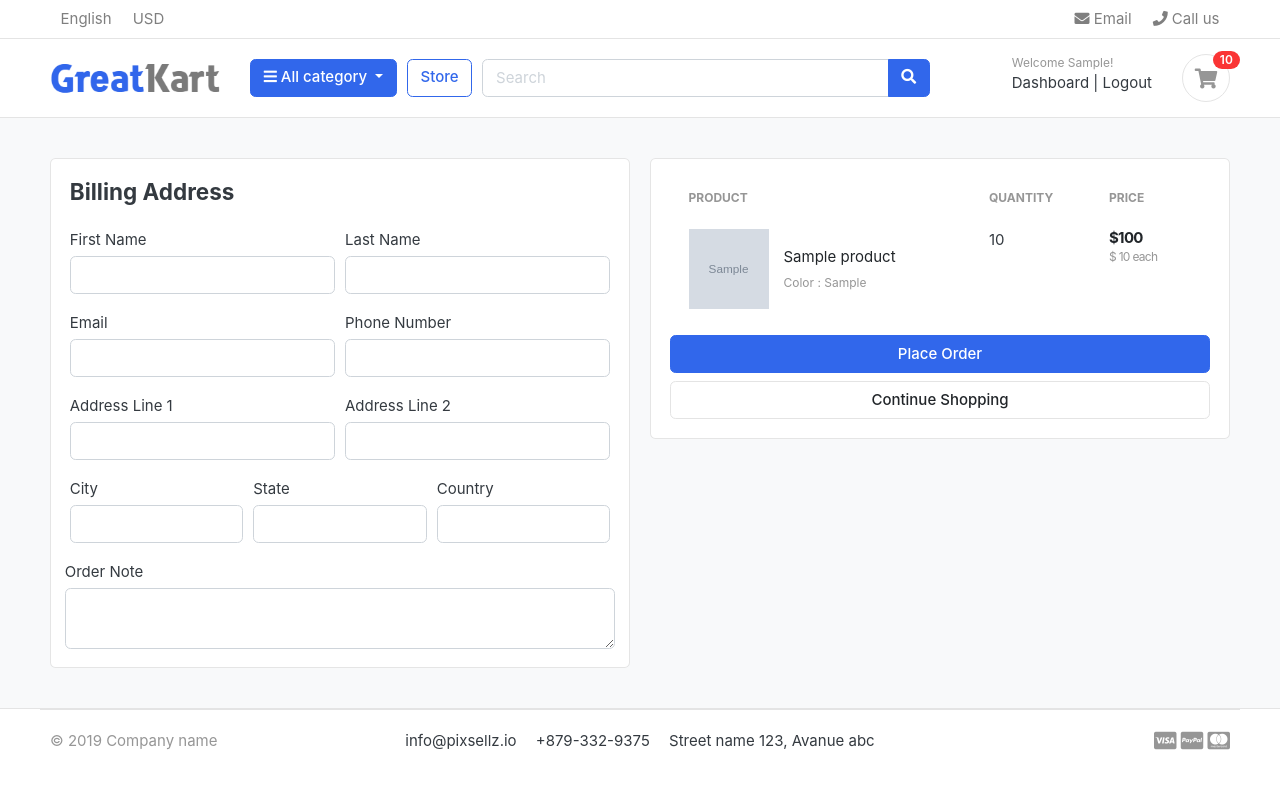
After one commit to MaitreyG/greatkart-django, a Django app: page /cart/checkout/ in a window 1280 px wide. The commit adds this page. Run offline with Django 5.2, Linux system fonts and the light colour scheme; a user stored in the database is signed in; tables that the repository leaves empty hold one stand-in row (values such as "Sample post"); grey boxes marked "Sample" are stand-in pictures; some libraries are stand-ins or nearby versions; some web fonts are replaced.

Commit message:
handled cart and checkout page for the logged in users

```diff
--- a/carts/context_processors.py
+++ b/carts/context_processors.py
@@ -8,7 +8,10 @@ def counter(request):
   else:
     try:
       cart=Cart.objects.filter(cart_id=_cart_id(request))
-      cart_items =CartItem.objects.all().filter(cart=cart[:1])
+      if request.user.is_authenticated:
+        cart_items =CartItem.objects.all().filter(user=request.user)
+      else:
+        cart_items =CartItem.objects.all().filter(cart=cart[:1])
       for cart_item in cart_items:
         cart_count+=cart_item.quantity
     except Cart.DoesNotExist:
--- a/carts/models.py
+++ b/carts/models.py
@@ -1,5 +1,6 @@
 from django.db import models
 from store.models import Product,Variation
+from accounts.models import Account
 
 # Create your models here.
 class Cart(models.Model):
@@ -10,9 +11,10 @@ class Cart(models.Model):
     return self.cart_id
 
 class CartItem(models.Model):
+  user=models.ForeignKey(Account, on_delete=models.CASCADE, null=True)
   product= models.ForeignKey(Product,on_delete=models.CASCADE)
   variations=models.ManyToManyField(Variation,blank=True)
-  cart= models.ForeignKey(Cart,on_delete=models.CASCADE)
+  cart= models.ForeignKey(Cart,on_delete=models.CASCADE, null=True)
   quantity=models.IntegerField()
   is_active=models.BooleanField(default=True)
 
--- a/carts/urls.py
+++ b/carts/urls.py
@@ -5,4 +5,5 @@ urlpatterns=[
   path('add_cart/<int:product_id>/',views.add_cart,name='add_cart'),
   path('remove_cart/<int:product_id>/<int:cart_item_id>/',views.remove_cart,name='remove_cart'),
   path('remove_cart_item/<int:product_id>/<int:cart_item_id>/',views.remove_cart_item,name='remove_cart_item'),
+  path('checkout/',views.checkout,name='checkout')
 ]
--- a/carts/views.py
+++ b/carts/views.py
@@ -3,6 +3,7 @@ from store.models import Product,Variation
 from .models import Cart,CartItem
 from django.http import HttpResponse
 from django.core.exceptions import ObjectDoesNotExist
+from django.contrib.auth.decorators import login_required
 # Create your views here.
 def _cart_id(request):
   cart=request.session.session_key
@@ -12,73 +13,138 @@ def _cart_id(request):
 
 
 def add_cart(request,product_id):
-  product=Product.objects.get(id=product_id)
-  product_variation=[]
-  if request.method=='POST':
-    for item in request.POST:
-      key=item
-      value=request.POST[key]
+  current_user=request.user
+  if current_user.is_authenticated:
+    product=Product.objects.get(id=product_id)
+    product_variation=[]
+    if request.method=='POST':
+      for item in request.POST:
+        key=item
+        value=request.POST[key]
 
-      try:
-        variation=Variation.objects.get(product=product, variation_category__iexact=key,variation_value__iexact=value)
-        product_variation.append(variation)
-      except:
-        pass
+        try:
+          variation=Variation.objects.get(product=product, variation_category__iexact=key,variation_value__iexact=value)
+          product_variation.append(variation)
+        except:
+          pass
 
-  try:
-    cart=Cart.objects.get(cart_id=_cart_id(request))
-  except Cart.DoesNotExist:
-    cart=Cart.objects.create(
-      cart_id=_cart_id(request)
-    )
-  cart.save()
 
-  is_cart_item_exists=CartItem.objects.filter(product=product,cart=cart).exists()
-  if is_cart_item_exists:
-    cart_item=CartItem.objects.filter(product=product,cart=cart)
-    ex_var_list=[]
-    id=[]
-    for item in cart_item:
-      existing_variation=item.variations.all()
-      ex_var_list.append(list(existing_variation))
-      id.append(item.id)
-    print(ex_var_list)
 
-    if product_variation in ex_var_list:
-      index=ex_var_list.index(product_variation)
-      item_id=id[index]
-      item=CartItem.objects.get(product=product,id=item_id)
-      item.quantity+=1
-      item.save()
+    is_cart_item_exists=CartItem.objects.filter(product=product,user=current_user).exists()
+    if is_cart_item_exists:
+      cart_item=CartItem.objects.filter(product=product,user=current_user)
+      ex_var_list=[]
+      id=[]
+      for item in cart_item:
+        existing_variation=item.variations.all()
+        ex_var_list.append(list(existing_variation))
+        id.append(item.id)
+
+
+      if product_variation in ex_var_list:
+        index=ex_var_list.index(product_variation)
+        item_id=id[index]
+        item=CartItem.objects.get(product=product,id=item_id)
+        item.quantity+=1
+        item.save()
+      else:
+        item=CartItem.objects.create(product=product,quantity=1,user=current_user)
+
+        if len(product_variation) > 0:
+          item.variations.clear()
+
+          item.variations.add(*product_variation)
+      #cart_item.quantity+=1
+        item.save()
     else:
-      item=CartItem.objects.create(product=product,quantity=1,cart=cart)
 
+      cart_item=CartItem.objects.create(
+        product=product,
+        quantity=1,
+        user=current_user,
+      )
       if len(product_variation) > 0:
-        item.variations.clear()
+        cart_item.variations.clear()
 
-        item.variations.add(*product_variation)
-    #cart_item.quantity+=1
-      item.save()
+        cart_item.variations.add(*product_variation)
+      cart_item.save()
+
+    return redirect('cart')
+
+
   else:
 
-    cart_item=CartItem.objects.create(
-      product=product,
-      quantity=1,
-      cart=cart,
-    )
-    if len(product_variation) > 0:
-      cart_item.variations.clear()
+    product=Product.objects.get(id=product_id)
+    product_variation=[]
+    if request.method=='POST':
+      for item in request.POST:
+        key=item
+        value=request.POST[key]
 
-      cart_item.variations.add(*product_variation)
-    cart_item.save()
+        try:
+          variation=Variation.objects.get(product=product, variation_category__iexact=key,variation_value__iexact=value)
+          product_variation.append(variation)
+        except:
+          pass
 
-  return redirect('cart')
+    try:
+      cart=Cart.objects.get(cart_id=_cart_id(request))
+    except Cart.DoesNotExist:
+      cart=Cart.objects.create(
+        cart_id=_cart_id(request)
+      )
+    cart.save()
+
+    is_cart_item_exists=CartItem.objects.filter(product=product,cart=cart).exists()
+    if is_cart_item_exists:
+      cart_item=CartItem.objects.filter(product=product,cart=cart)
+      ex_var_list=[]
+      id=[]
+      for item in cart_item:
+        existing_variation=item.variations.all()
+        ex_var_list.append(list(existing_variation))
+        id.append(item.id)
+      print(ex_var_list)
+
+      if product_variation in ex_var_list:
+        index=ex_var_list.index(product_variation)
+        item_id=id[index]
+        item=CartItem.objects.get(product=product,id=item_id)
+        item.quantity+=1
+        item.save()
+      else:
+        item=CartItem.objects.create(product=product,quantity=1,cart=cart)
+
+        if len(product_variation) > 0:
+          item.variations.clear()
+
+          item.variations.add(*product_variation)
+      #cart_item.quantity+=1
+        item.save()
+    else:
+
+      cart_item=CartItem.objects.create(
+        product=product,
+        quantity=1,
+        cart=cart,
+      )
+      if len(product_variation) > 0:
+        cart_item.variations.clear()
+
+        cart_item.variations.add(*product_variation)
+      cart_item.save()
+
+    return redirect('cart')
 
 def remove_cart(request,product_id,cart_item_id):
-  cart=Cart.objects.get(cart_id=_cart_id(request))
+
   product= get_object_or_404(Product,id=product_id)
   try:
-    cart_item=CartItem.objects.get(product=product,cart=cart, id=cart_item_id)
+    if request.user.is_authenticated:
+      cart_item=CartItem.objects.get(product=product,user=request.user, id=cart_item_id)
+    else:
+      cart=Cart.objects.get(cart_id=_cart_id(request))
+      cart_item=CartItem.objects.get(product=product,cart=cart, id=cart_item_id)
     if cart_item.quantity > 1:
       cart_item.quantity-=1
       cart_item.save()
@@ -90,9 +156,13 @@ def remove_cart(request,product_id,cart_item_id):
 
 
 def remove_cart_item(request,product_id,cart_item_id):
-  cart=Cart.objects.get(cart_id=_cart_id(request))
+
   product=get_object_or_404(Product,id=product_id)
-  cart_item=CartItem.objects.get(product=product,cart=cart,id=cart_item_id)
+  if request.user.is_authenticated:
+    cart_item=CartItem.objects.get(product=product,user=request.user,id=cart_item_id)
+  else:
+    cart=Cart.objects.get(cart_id=_cart_id(request))
+    cart_item=CartItem.objects.get(product=product,cart=cart,id=cart_item_id)
   cart_item.delete()
   return redirect('cart')
 
@@ -102,8 +172,11 @@ def cart(request,total=0,quantity=0,cart_items=None):
   try:
     tax=0
     grand_total=0
-    cart=Cart.objects.get(cart_id=_cart_id(request))
-    cart_items=CartItem.objects.filter(cart=cart,is_active=True)
+    if request.user.is_authenticated:
+      cart_items=CartItem.objects.filter(user=request.user,is_active=True)
+    else:
+      cart=Cart.objects.get(cart_id=_cart_id(request))
+      cart_items=CartItem.objects.filter(cart=cart,is_active=True)
     for cart_item in cart_items:
       total+=(cart_item.product.price*cart_item.quantity)
       quantity+=cart_item.quantity
@@ -123,3 +196,30 @@ def cart(request,total=0,quantity=0,cart_items=None):
 
 
   return render(request,'store/cart.html',context)
+
+@login_required(login_url='login')
+def checkout(request,total=0,quantity=0,cart_items=None):
+  try:
+    tax=0
+    grand_total=0
+    if request.user.is_authenticated:
+      cart_items=CartItem.objects.filter(user=request.user,is_active=True)
+    else:
+      cart=Cart.objects.get(cart_id=_cart_id(request))
+      cart_items=CartItem.objects.filter(cart=cart,is_active=True)
+    for cart_item in cart_items:
+      total+=(cart_item.product.price*cart_item.quantity)
+      quantity+=cart_item.quantity
+    tax=(2*total)/100
+    grand_total=total+tax
+  except ObjectDoesNotExist:
+    pass
+
+  context={
+    'total':total,
+    'quantity':quantity,
+    'cart_items':cart_items,
+    'tax':tax,
+    'grand_total':grand_total,
+  }
+  return render(request,'store/checkout.html',context)
--- a/templates/store/cart.html
+++ b/templates/store/cart.html
@@ -106,7 +106,7 @@
         <p class="text-center mb-3">
           <img src="{% static './images/misc/payments.png' %}" height="26">
         </p>
-        <a href="./place-order.html" class="btn btn-primary btn-block"> Checkout </a>
+        <a href="{% url 'checkout' %}" class="btn btn-primary btn-block"> Checkout </a>
         <a href="{% url 'store' %}" class="btn btn-light btn-block">Continue Shopping</a>
       </div> <!-- card-body.// -->
       </div> <!-- card.// -->
--- /dev/null
+++ b/templates/store/checkout.html
@@ -0,0 +1,139 @@
+{% extends 'base.html' %}
+{% load static %}
+
+{% block content %}
+<section class="section-content padding-y bg">
+  <div class="container">
+
+  <!-- ============================ COMPONENT 1 ================================= -->
+
+  <div class="row">
+    <aside class="col-lg-6">
+  <div class="card">
+    <div class="card-body">
+      <h4 class="card-title mb-4">Billing Address</h4>
+      <form action="" method="POST">
+        {% csrf_token %}
+        <div class="form-row">
+          <div class="col form-group">
+            <label for="">First Name</label>
+            <input type="text" name="first_name" class="form-control" required>
+          </div>
+          <div class="col form-group">
+            <label for="">Last Name</label>
+            <input type="text" name="last_name" class="form-control" required>
+          </div>
+        </div>
+        <div class="form-row">
+          <div class="col form-group">
+            <label for="">Email</label>
+            <input type="email" name="email" class="form-control" required>
+          </div>
+          <div class="col form-group">
+            <label for="">Phone Number</label>
+            <input type="text" name="phone_number" class="form-control" required>
+          </div>
+        </div>
+        <div class="form-row">
+          <div class="col form-group">
+            <label for="">Address Line 1</label>
+            <input type="text" name="address_line_1" class="form-control" required>
+          </div>
+          <div class="col form-group">
+            <label for="">Address Line 2</label>
+            <input type="text" name="address_line_2" class="form-control">
+          </div>
+        </div>
+        <div class="form-row">
+          <div class="col form-group">
+            <label for="">City</label>
+            <input type="text" name="City" class="form-control" required>
+          </div>
+          <div class="col form-group">
+            <label for="">State</label>
+            <input type="text" name="state" class="form-control" required>
+          </div>
+          <div class="col form-group">
+            <label for="">Country</label>
+            <input type="text" name="country" class="form-control" required>
+          </div>
+          </div>
+          <div class="form-row">
+            <label for="">Order Note</label>
+            <textarea name="order_note" rows="2" class="form-control"></textarea>
+          </div>
+
+
+    </div>
+
+  </div> <!-- card.// -->
+
+    </aside> <!-- col.// -->
+    <aside class="col-lg-6">
+
+      <div class="card">
+      <div class="card-body">
+        <table class="table table-borderless table-shopping-cart">
+          <thead class="text-muted">
+          <tr class="small text-uppercase">
+            <th scope="col">Product</th>
+            <th scope="col" width="120">Quantity</th>
+            <th scope="col" width="120">Price</th>
+
+          </tr>
+          </thead>
+          <tbody>
+          {% for cart_item in cart_items %}
+          <tr>
+            <td>
+              <figure class="itemside align-items-center">
+                <div class="aside"><img src="{{ cart_item.product.images.url }}" class="img-sm"></div>
+                <figcaption class="info">
+                  <a href="{{ cart_item.product.get_url }}" class="title text-dark">{{ cart_item.product.product_name }}</a>
+                  <p class="text-muted small">
+                    {% if cart_item.variations.all %}
+                      {% for item in cart_item.variations.all %}
+                        {{ item.variation_category | capfirst }} : {{ item.variation_value | capfirst}} <br>
+
+                      {% endfor %}
+
+                    {% endif %}
+                  </p>
+                </figcaption>
+              </figure>
+            </td>
+            <td>
+              <!-- col.// -->
+              <label for="">{{cart_item.quantity}}</label>
+                    <!-- col.// -->
+            </td>
+            <td>
+              <div class="price-wrap">
+                <var class="price">${{ cart_item.sub_total }}</var>
+                <small class="text-muted"> $ {{ cart_item.product.price }} each </small>
+              </div> <!-- price-wrap .// -->
+            </td>
+
+          </tr>
+          {% endfor %}
+
+          </tbody>
+          </table>
+
+
+        <button type="submit" name="submit" class="btn btn-primary btn-block"> Place Order </button>
+        <a href="{% url 'store' %}" class="btn btn-light btn-block">Continue Shopping</a>
+      </form>
+      </div> <!-- card-body.// -->
+      </div> <!-- card.// -->
+
+  </aside> <!-- col.// -->
+
+
+  </div> <!-- row.// -->
+  <!-- ============================ COMPONENT 1 END .// ================================= -->
+
+  </div> <!-- container .//  -->
+  </section>
+
+{% endblock %}
```
Also changed, not shown: accounts/views.py (+50 -1 lines), carts/migrations/0003_cartitem_user_alter_cartitem_cart.py (added), store/migrations/0004_alter_variation_variation_category.py (added).
